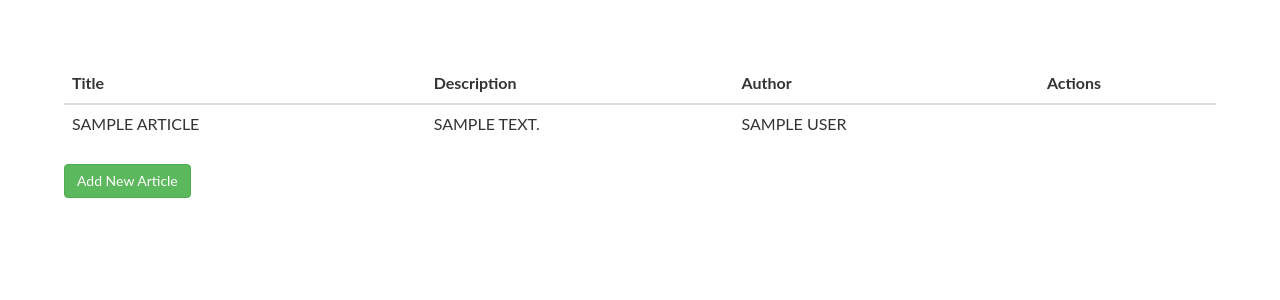
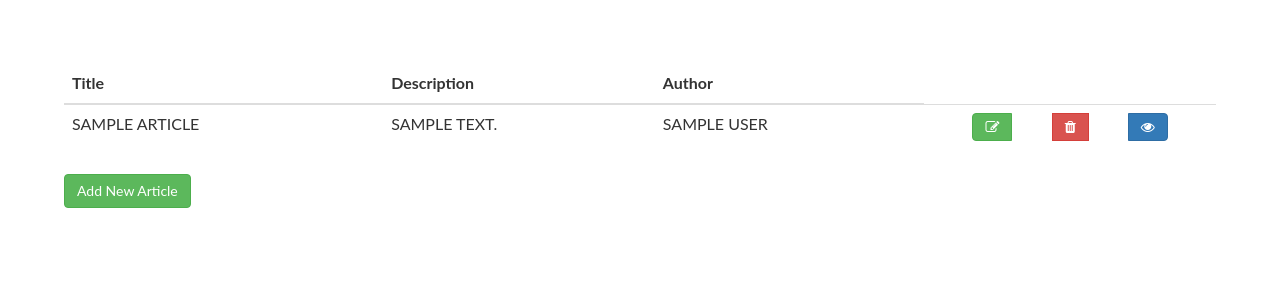
Before and after one commit to Libbna/BLOG_SITE, a PHP site: page /blog/admin/index.php in a window 1280 px wide. Shown: the part 64-364 px from the top of the page. Run offline with PHP 8.4, Linux system fonts and the light colour scheme; the visitor is signed in with stand-in values (Sample User, id 1); tables that the repository leaves empty or names only in its code hold one stand-in row (values such as "Sample post").

Commit message:
created view-article

```diff
--- a/admin/index.php
+++ b/admin/index.php
@@ -54,7 +54,7 @@ if (!$user->is_logged_in()) {
             <th>Title</th>
             <th>Description</th>
             <th>Author</th>
-            <th>Actions</th>
+
         </tr>
     </thead>
     <?php
@@ -77,6 +77,9 @@ if (!$user->is_logged_in()) {
                     <a id="trash" type="button" class="btn btn-danger" role="button" href="javascript:delpost('<?php echo $row['articleID']; ?>','<?php echo $row['articleTitle']; ?>')">
                         <i class="fa fa-trash"></i>
                     </a>
+                    <a id="eye" type="button" class="btn btn-primary" role="button" href="view-article.php?id = <?php echo $row['articleID']; ?>">
+                        <i class="fa fa-eye"></i>
+                    </a>
                 </div>
             </td>
 
@@ -95,15 +98,15 @@ if (!$user->is_logged_in()) {
 
 
 
-<script type="text/javascript">
+<!-- <script type="text/javascript">
     var row = document.getElementById("row");
     var mybtn = document.getElementById("mybtn");
 
     row.onmouseover = function() {
-        mybtn.style.display = "block";
+        mybtn.style.display = "flex";
     }
 
     row.onmouseout = function() {
         mybtn.style.display = "none";
     }
-</script>
+</script> -->
--- /dev/null
+++ b/admin/view-article.php
@@ -0,0 +1 @@
+hello
--- a/assets/style.css
+++ b/assets/style.css
@@ -84,25 +84,14 @@ th, td {
     color: #FEFEFE;
 }
 
+#mybtn {
+    display: flex;
+    justify-content: space-evenly;
+}
+
 #add {
     margin-left: 5%;
 }
-#mybtn {
-    display: none;
-}
-
-#mybtn #edit {
-    margin-left: -3%;
-}
-#mybtn #trash {
-    margin-left: 5%;
-}
-
-.clr1{
-    color: hsl(5deg 71% 55%);
-}
-
-
 /* Header CSS */
 
 .navbar-default {
```
